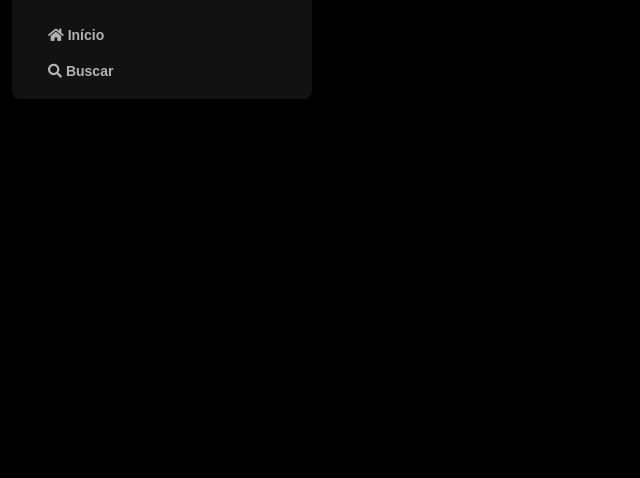
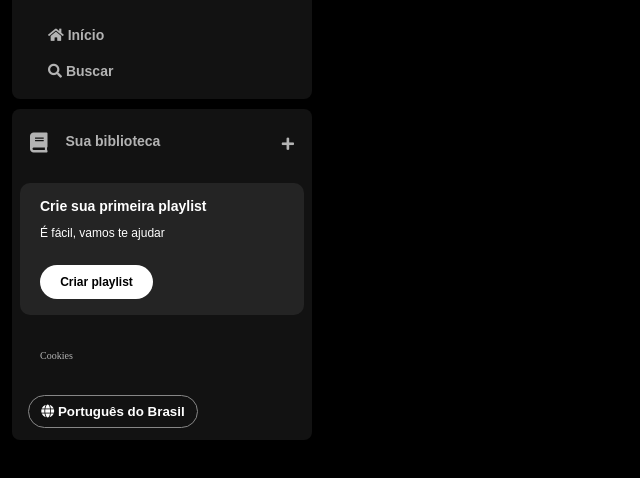
Before and after one commit to raquelnockelli/imersao-front-end-spotify, a plain HTML site: page index.html in a window 1280 px wide. Shown: the part 74-552 px from the top of the page, without its empty margins (0-640 px from the left). Drawn offline with Linux system fonts and the light colour scheme.

Commit message:
inclusão do menu lateral da pagina

```diff
--- a/index.html
+++ b/index.html
@@ -41,6 +41,40 @@
                 </li>
             </ul>
         </nav>
+
+        <div class="library">
+            <div class="library__content">
+                <button class="library__button">
+                    <span class="fa fas fa-book"></span>
+                    <span>Sua biblioteca</span>
+                </button>
+                <span class="fa fa-plus"></span>
+            </div>
+            <!-- sessão do codigo para trabalhar coisas diferente, outro ambiente -->
+            <section class="section-playlist">
+                <div class="section-playlist__content">
+                    <span class="text title">Crie sua primeira playlist</span>
+                    <span class="text subtitle">É fácil, vamos te ajudar</span>
+                    <button class="section-playlist__button">
+                        <span>Criar playlist</span>
+                    </button>
+
+                    </span>
+                </div>
+            </section>
+
+            <div class="cookies">
+                <a href="">Cookies</a>
+            </div>
+
+            <div class="languages">
+                <button class="languages__button">
+                    <span class="fa fa-globe"></span>
+                    <span>Português do Brasil</span>
+                </button>
+            </div>
+
+        </div>
     </div>
 </body>
 
--- a/style.css
+++ b/style.css
@@ -44,3 +44,126 @@ body{
     font-size: 14px;
     font-family: "DM Sans", sans-serif;
 }
+
+.library{
+    background-color: #121212;
+    border-radius:8px;
+    display: flex;
+    justify-content: space-between;
+    flex-direction: column;
+    padding: 4px 8px;
+    color: #b3b3b3;
+    font-weight: 600;
+    font-size: 14px;
+    margin-top: 10px;
+}
+
+.library .library__content{
+    display: flex;
+    justify-content: space-between;
+}
+
+.library .library__button{
+    display: flex;
+    margin-right: 10px;
+    color: #b3b3b3;
+    background-color: transparent;
+    border: 0px;
+    font-size: 14px;
+    font-weight: 700;
+    font-family: "DM Sans", sans-serif;
+    text-align: center;
+    text-decoration: none;
+    text-transform: none;
+    padding: 20px 10px;
+}
+
+.library .library__button .fas{
+    font-size: 20px;
+    margin-right: 10px;
+    font-weight: 300;
+    padding-right: 8px;
+}
+
+.library .library__content .fa-plus{
+    margin: 24px 10px;
+}
+
+.section-playlist{
+    display: flex;
+    align-items: flex-start;
+    justify-content: space-between;
+    gap: 20px;
+    background-color: #242424;
+    color:#b3b3b3;
+    font-weight: 600;
+    font-size: 14px;
+    margin: 8px 0px;
+    padding: 16px 20px;
+    border-radius: 10px;
+}
+
+.section-playlist .section-playlist__content{
+    display: flex;
+    flex-direction: column;
+}
+
+.section-playlist__content .text{
+    padding-bottom: 14px;
+    color: #fff;
+    font-family: "DM Sans", sans-serif;
+}
+
+.section-playlist__content .title{
+    font-weight: 700;
+}
+
+.section-playlist__content .subtitle{
+    font-weight: 500;
+    font-size: 12px;
+}
+
+.section-playlist__content .section-playlist__button{
+    display: flex;
+    justify-content: center;
+    background-color: #fff;
+    color: #000;
+    border-radius: 20px;
+    font-size: 12px;
+    font-weight: 700;
+    font-family: "DM Sans", sans-serif;
+    text-decoration: none;
+    text-transform: none;
+    padding: 10px;
+    margin-top: 12px;
+    border: 0px;
+    width: 113px;
+}
+
+.sidebar .cookies{
+    margin: 25px 20px;
+}
+
+.sidebar .cookies a{
+    color: #b3b3b3;
+    font-weight: 500;
+    font-size: 10px;
+    text-decoration: none;
+}
+
+.sidebar .cookies a:hover{
+    text-decoration: underline;
+}
+
+.languages .languages__button{
+    align-items: center;
+    background-color: transparent;
+    border: 1px solid #878787;
+    color: #fff;
+    font-weight: bold;
+    cursor: pointer;
+    width: 170px;
+    margin: 8px;
+    padding: 8px;
+    border-radius: 20px;
+}
```
